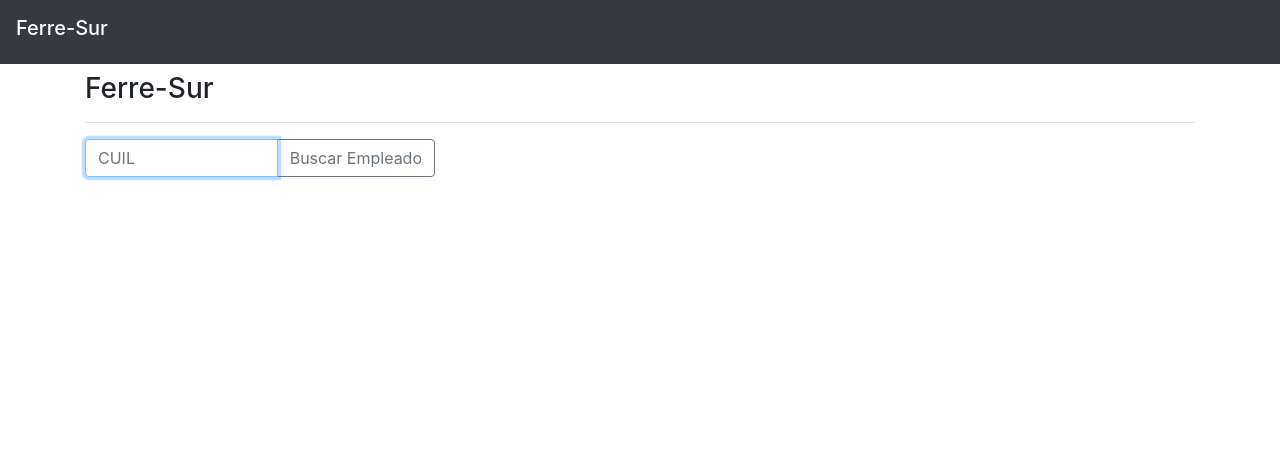
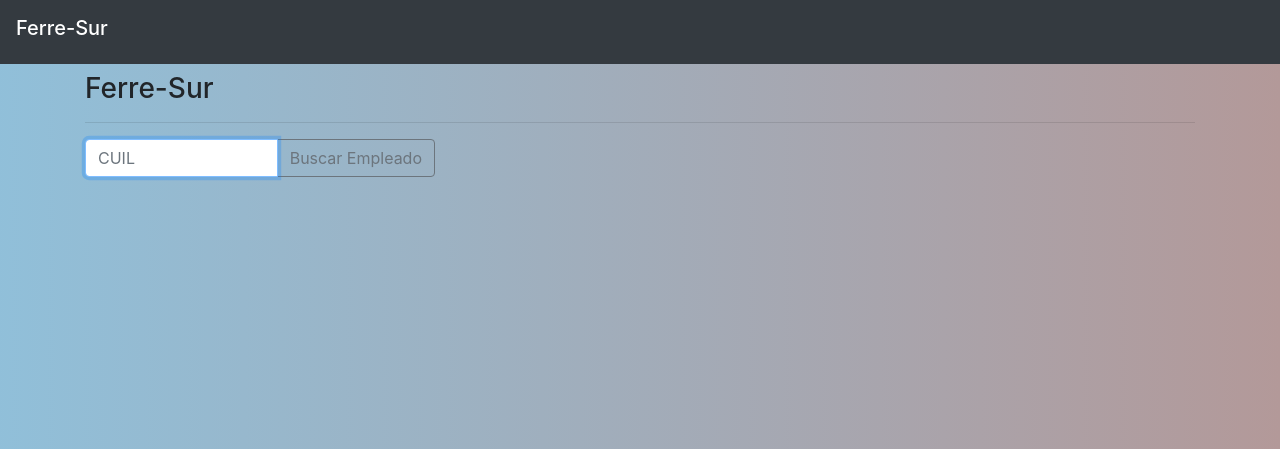
Before and after one commit to ricardonieva/FerreSur, a PHP site: page /ferresur/controller/logNuevoController.php in a window 1280 px wide. Shown: the top 449 px of the page. Run offline with PHP 8.4, Linux system fonts and the light colour scheme; the visitor is signed in with stand-in values (Sample User, id 1).

Commit message:
otro cambio de estilo
asas

```diff
--- a/view/LiquidacionNuevo_view.php
+++ b/view/LiquidacionNuevo_view.php
@@ -1,5 +1,6 @@
 <?php
 require_once ('../model/UsuarioClass.php');
+require_once ('../view/cabecera.php');
 require_once ('../model/LiquidacionClass.php');
 require_once ('../model/tiposDeLiquidacionClass.php');
 Usuario::verificarSesion(38);
@@ -59,7 +60,7 @@ if(isset($_POST['btnGenerar']))
 <br>
 
 <form action="" method="POST">
-    <h3 class="text-center mt-3">Crear Liquidacion</h3>
+    <h3 class="text-center mt-5">Crear Liquidacion</h3>
         <div class="container-fluid eliminarImprimir mt-5">
             <div class="row justify-content-center">
                 <div class="col-md-4">
--- a/view/logNuevo_view.php
+++ b/view/logNuevo_view.php
@@ -92,6 +92,12 @@
 
     <!-- Fin container -->
 </form>
+<style>
+    body {
+      background: rgb(38, 130, 181);
+      background: linear-gradient(90deg, rgba(38, 130, 181, 0.5102240725391719) 0%, rgba(179, 153, 153, 1) 100%);
+    }
+</style>
 
 <?php
 require_once ('../view/pie.php');
```
